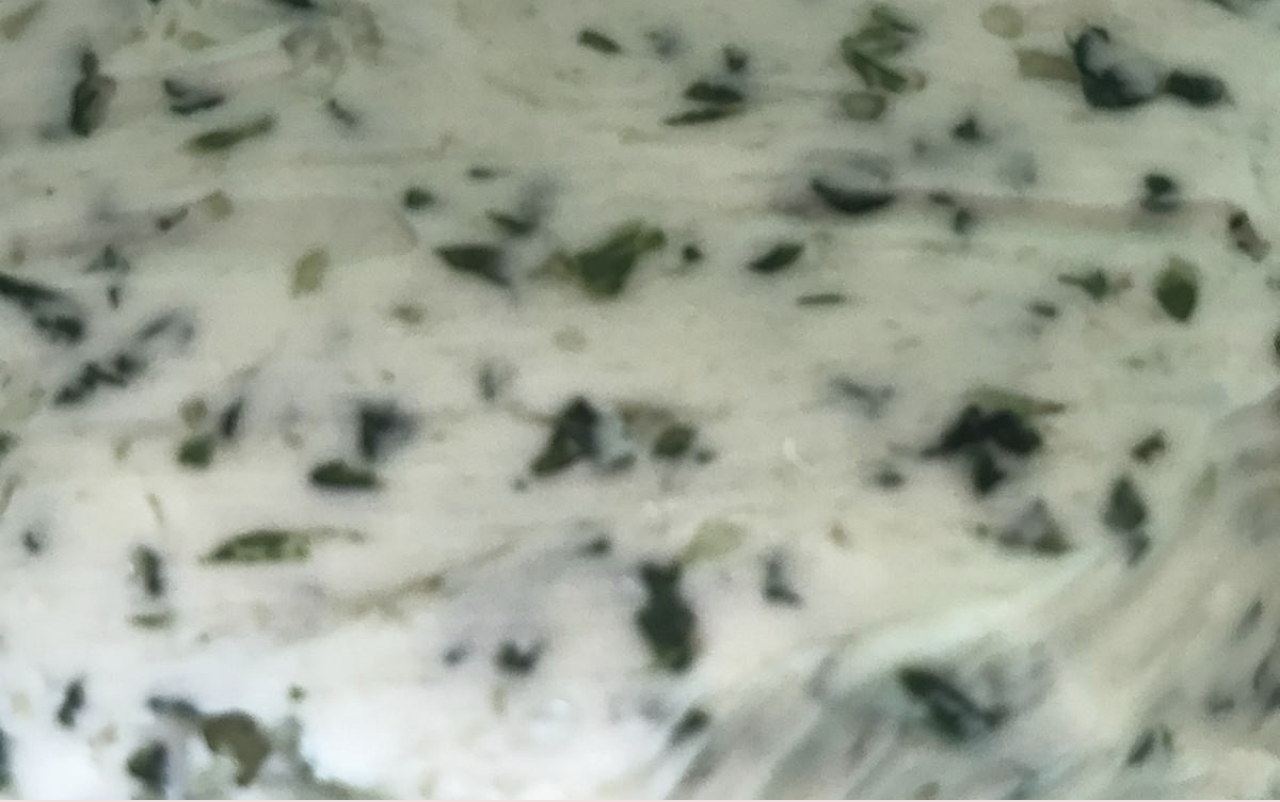
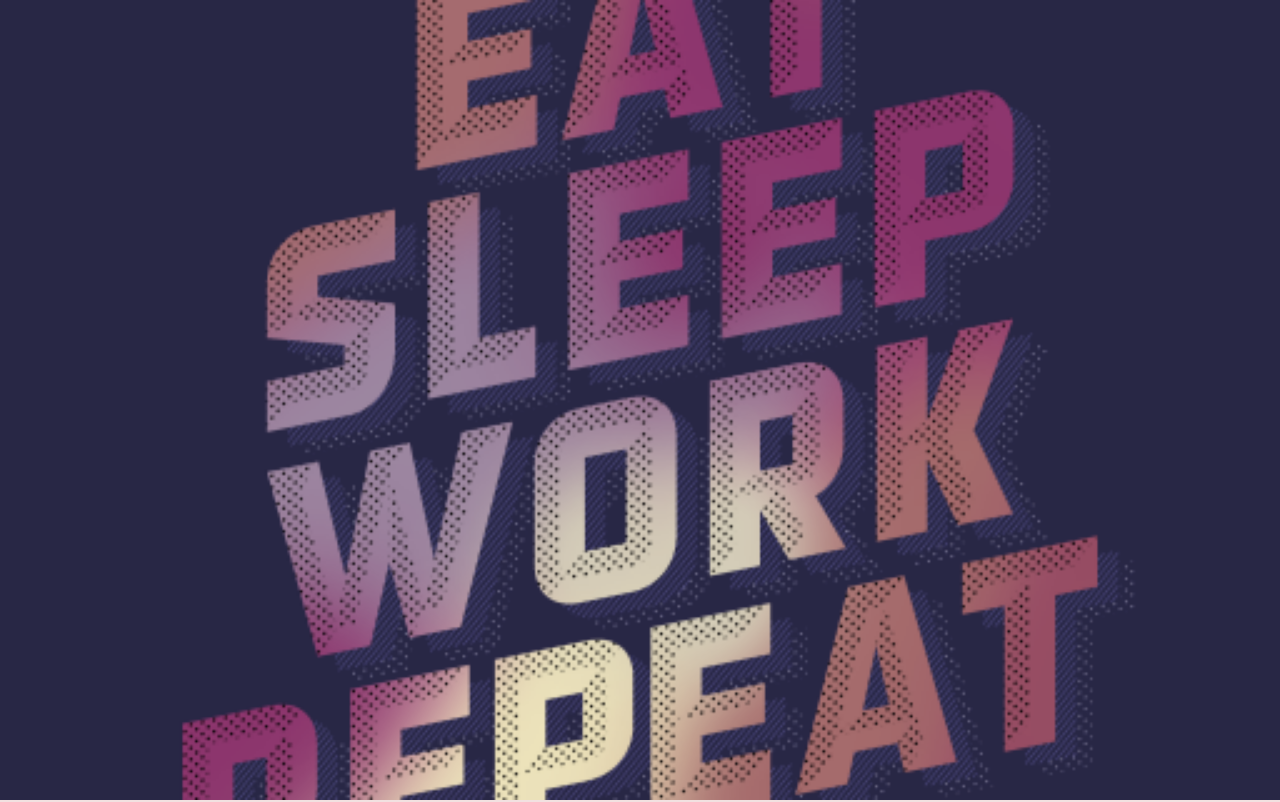
Before and after one commit to kdd-block2/kdd-block2, a plain HTML site: page index.html in a window 1280 px wide. Shown: the top 802 px of the page. Drawn offline with Linux system fonts and the light colour scheme.

Commit message:
Update index.html

```diff
--- a/index.html
+++ b/index.html
@@ -14,7 +14,7 @@ p {line-height: 2}
   background-position: center;
   background-size: cover;
 }
-.bgimg {background-image: url("img/0087d1e3-d607-4ff0-88cc-e4e1e42280fe.JPG")}
+.bgimg {background-image: url("img/cropped-ESWR-Main-Image.png")}
 .bgimg2 {background-image: url("/w3images/flowers.jpg")}
 </style>
 <body>
```
